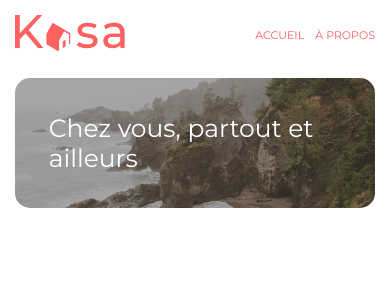
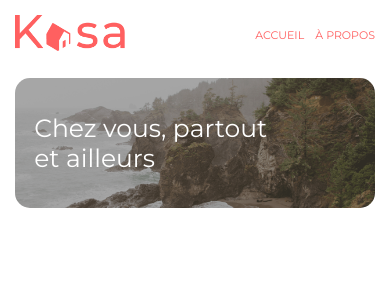
Before and after one commit to claractnn/P7-OpenClassrooms-Kasa, a React (Create React App) app: page / in a window 390 px wide. Shown: the top 300 px of the page. Built offline with nearby package versions, Linux system fonts and the light colour scheme.

Commit message:
change title mobile

```diff
--- a/src/styles/sass/layout/_Banner.scss
+++ b/src/styles/sass/layout/_Banner.scss
@@ -8,9 +8,13 @@
         font-size: 45px;
         font-weight: 400;
         z-index: 1;
-        width: 75%;
-        @include mobile {
+    }
+    @include mobile {
+        justify-content: start;
+        &_title {
             font-size: 25px;
+            width: 70%;
+            padding-left: 1.2rem;
         }
     }
     &_img {
--- a/src/styles/sass/main.css
+++ b/src/styles/sass/main.css
@@ -99,11 +99,15 @@ a {
   font-size: 45px;
   font-weight: 400;
   z-index: 1;
-  width: 75%;
 }
 @media screen and (max-width: 768px) {
+  .banner {
+    justify-content: start;
+  }
   .banner_title {
     font-size: 25px;
+    width: 70%;
+    padding-left: 1.2rem;
   }
 }
 .banner_img {
```
Also changed, not shown: 1 other file (tests, documents, lock files or other folders).
